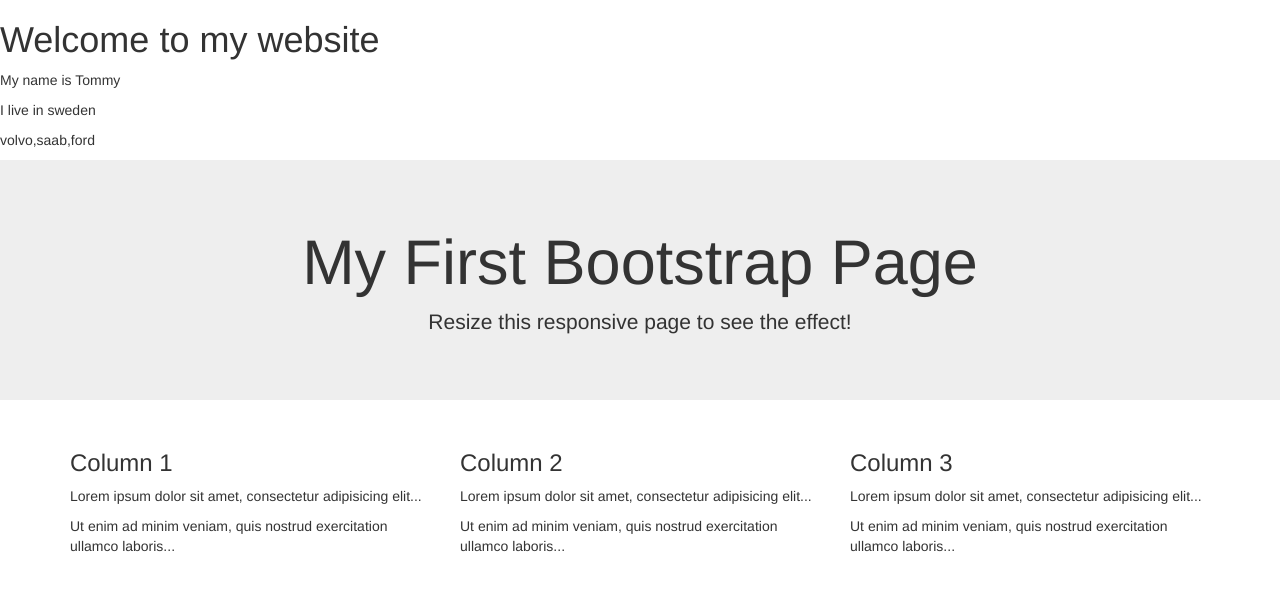
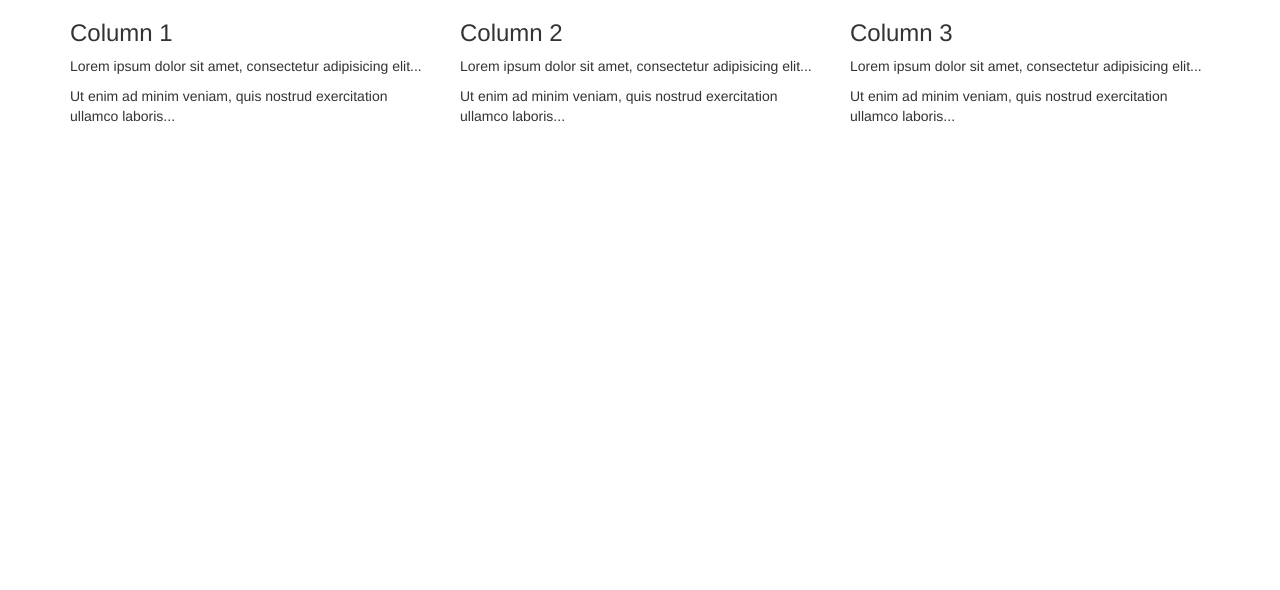
Before and after one commit to eman1970/htmltest, a plain HTML site: page index.html in a window 1280 px wide. Drawn offline with nearby package versions, Linux system fonts and the light colour scheme.

Commit message:
Fourth commit

```diff
--- a/index.html
+++ b/index.html
@@ -9,21 +9,6 @@
   <script src="https://maxcdn.bootstrapcdn.com/bootstrap/3.4.1/js/bootstrap.min.js"></script>
     </head>
     <body>
-        <h1>Welcome to my website</h1>
-        <p>My name is Tommy</p>
-        <p>I live in sweden</p>
-
-        <p id="demo"></p>
-
-<script>
-const cars = ["volvo", "saab", "ford"];
-document.getElementById("demo").innerHTML = cars;
-</script>
-
-<div class="jumbotron text-center">
-    <h1>My First Bootstrap Page</h1>
-    <p>Resize this responsive page to see the effect!</p>
-  </div>
 
   <div class="container">
     <div class="row">
```
